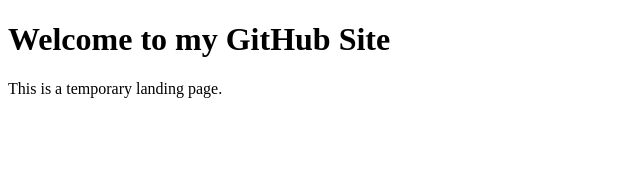
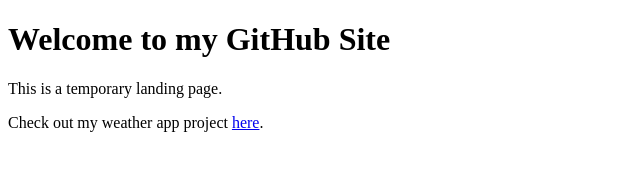
Before and after one commit to psmithy/psmithy.github.io, a plain HTML site: page index.html in a window 1280 px wide. Shown: the whole page, without its empty margins (0-640 px from the left). Drawn offline with Linux system fonts and the light colour scheme.

Commit message:
Add link to js-street-meteo

```diff
--- a/index.html
+++ b/index.html
@@ -6,6 +6,7 @@
     <body>
         <h1>Welcome to my GitHub Site</h1>
         <p>This is a temporary landing page.</p>
+        <p>Check out my weather app project <a href="https://psmithy.github.io/js-street-meteo/">here</a>.</p>
         <script src="script.js"></script>
     </body>
 </html>
```
